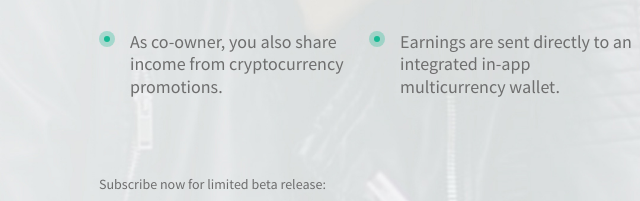
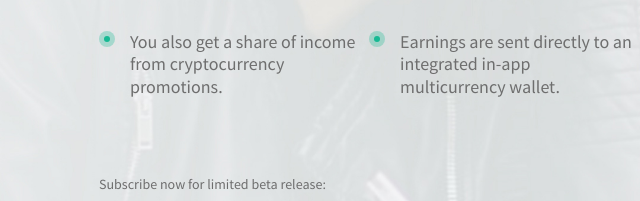
Before and after one commit to MilanPoznan/split, a website: page index.html in a window 1280 px wide. Shown: the part 420-621 px from the top of the page, 621-1261 px from the left. Drawn offline with Linux system fonts and the light colour scheme.

Commit message:
Changed discription section text.

```diff
--- a/index.html
+++ b/index.html
@@ -41,7 +41,7 @@
                 <div class="split__description-dott-container">
                     <span class="split__description-dott"></span>
                 </div>
-                <p class="split__description-text">As co-owner, you also share income from cryptocurrency promotions.</p>
+                <p class="split__description-text">You also get a share of income from cryptocurrency promotions.</p>
             </div>
             <div class="split__description-item">
                 <div class="split__description-dott-container">
```
